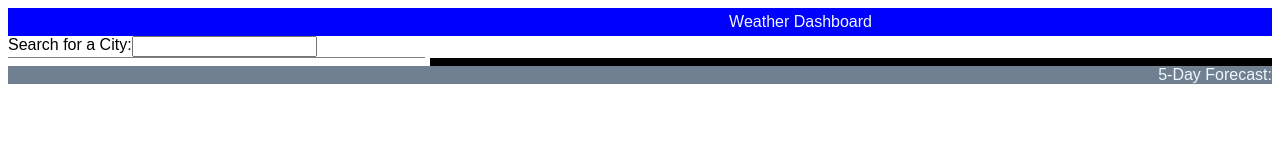
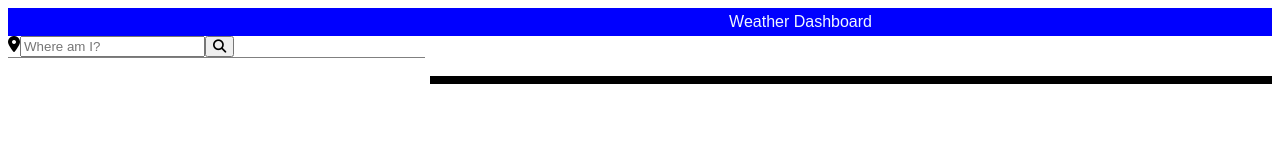
Before and after one commit to TheMikal/Challenge_6, a plain HTML site: page index.html in a window 1280 px wide. Drawn offline with Linux system fonts and the light colour scheme.

Commit message:
search box skeleton and links/scripts

```diff
--- a/assets/styles.css
+++ b/assets/styles.css
@@ -11,7 +11,7 @@
     padding-bottom: 5px;
 }
 
-.search {
+.searchBox {
     display: flex;
     align-content: start;
     border-bottom: 1px solid gray;
--- a/index.html
+++ b/index.html
@@ -8,14 +8,20 @@
 </head>
 <body>
     <header class="header">Weather Dashboard</header>
-    <div class="search">Search for a City:
-        <input type="search" name="" id="searchBar">
-    </div>
+    <section class="searchBox">
+        <i class = "fa-solid fa-location-dot"></i>
+        <input type="text" placeholder="Where am I?">
+        <button class= "fa-solid fa-magnifying-glass"></button>
+    </section>
+
+    <section class="oops">
+        <img src="" alt="">
+    </section>
     <aside class="previous"></aside>
     <div class="currently"></div>
-    <div class="fiveDay">5-Day Forecast:</div>
 
 
+    <script src="https://kit.fontawesome.com/7c8801c017.js" crossorigin="anonymous"></script>
     <script src="./assets/script.js"></script>
 </body>
 </html>
```
Also changed, not shown: assets/questionMark.jpg (added).
